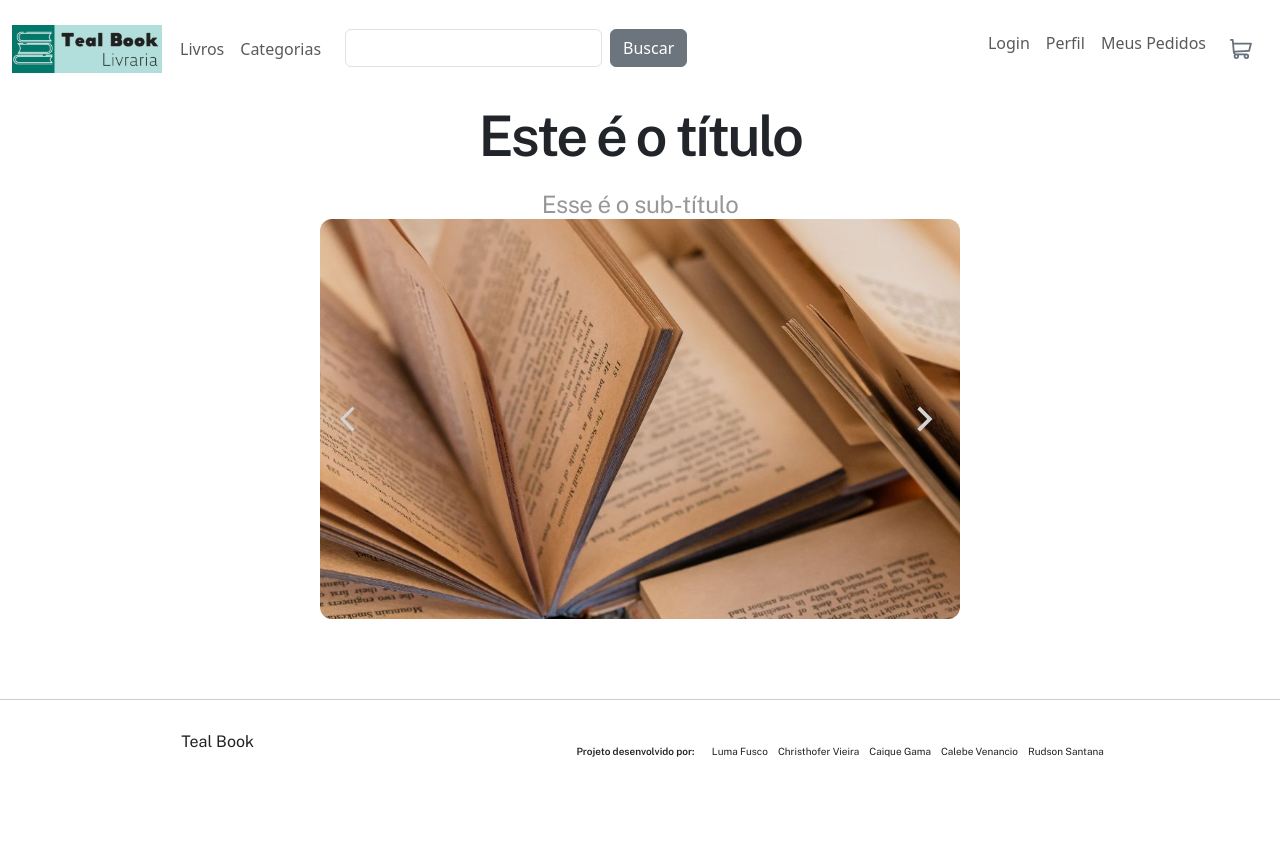
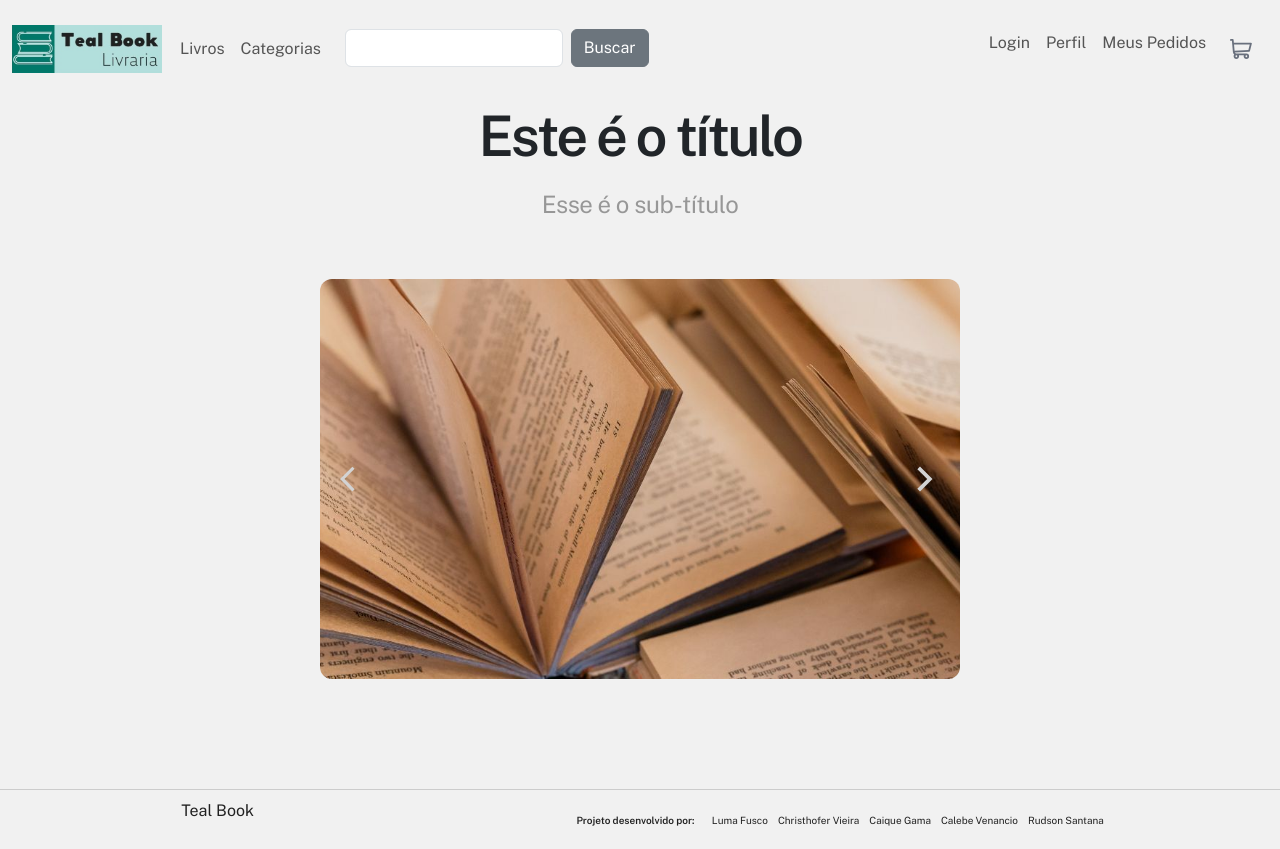
Before and after one commit to LumaFusco/desafio-final-gama-academy, a React (Create React App) app: page / in a window 1280 px wide. Before the commit the page ends 800 px from the top, so only its background shows below. Built offline with nearby package versions, Linux system fonts and the light colour scheme.

Commit message:
position footer

```diff
--- a/src/App.css
+++ b/src/App.css
@@ -1,8 +1,12 @@
-body{
-
+.App{
+    display: flex;
+    flex-direction: column;
+    min-height: 100vh;
     padding: 0;
     margin: 0;
-    box-sizing: border-box;
     background-color: #f1f1f1;
-    height: 100%;
+    font-family: 'Public Sans', Arial, Helvetica, sans-serif;
 }
+main{
+    flex: 1;
+}
--- a/src/App.tsx
+++ b/src/App.tsx
@@ -1,17 +1,21 @@
 import Header from "./components/Header";
 import {Title} from './components/Title/title' ;
 import Footer from './components/footer/Footer';
-import Carousel from './components/FolderCarousel/Carousel'
+import Carousel from './components/FolderCarousel/Carousel';
+import './App.css';
 
 
 
 function App() {
   return (
     <div className="App">
-      <Header/>
+      <header><Header/></header>
+      <main>
       <Title titleText="Este é o título" subTitle="Esse é o sub-título"/>
-      <Footer />
       <Carousel />
+      </main>
+      <footer><Footer /></footer>
+
     </div>
 
   );
--- a/src/components/FolderCarousel/Carousel.css
+++ b/src/components/FolderCarousel/Carousel.css
@@ -1,7 +1,7 @@
 .carouselSection {
   align-items: center;
   width: 50%;
-  margin: 0 auto;
+  margin: 60px auto;
   height: 400px;
   display: flex;
 }
--- a/src/components/Title/title.styles.ts
+++ b/src/components/Title/title.styles.ts
@@ -1,7 +1,6 @@
 import  styled  from "styled-components";
 
 export const Container = styled.div`
-    font-family: Public Sans, Arial, Helvetica, sans-serif;
     text-align: center;
 
     h1 {
--- a/src/components/footer/Footer.styles.ts
+++ b/src/components/footer/Footer.styles.ts
@@ -1,15 +1,14 @@
 import styled from 'styled-components'
 
 export const Container = styled.footer`
-    position: fixed;
-    bottom: 0;
+    margin-top: 50px;
     width: 100%;
     display: flex;
     align-items: center;
     padding: 20px;
     text-align: center;
     justify-content: space-around;
-    font-family: public sans, Arial, Helvetica, sans-serif;
+    height: 60px;
     border-top: 1px solid #ccc;
 
 
```
